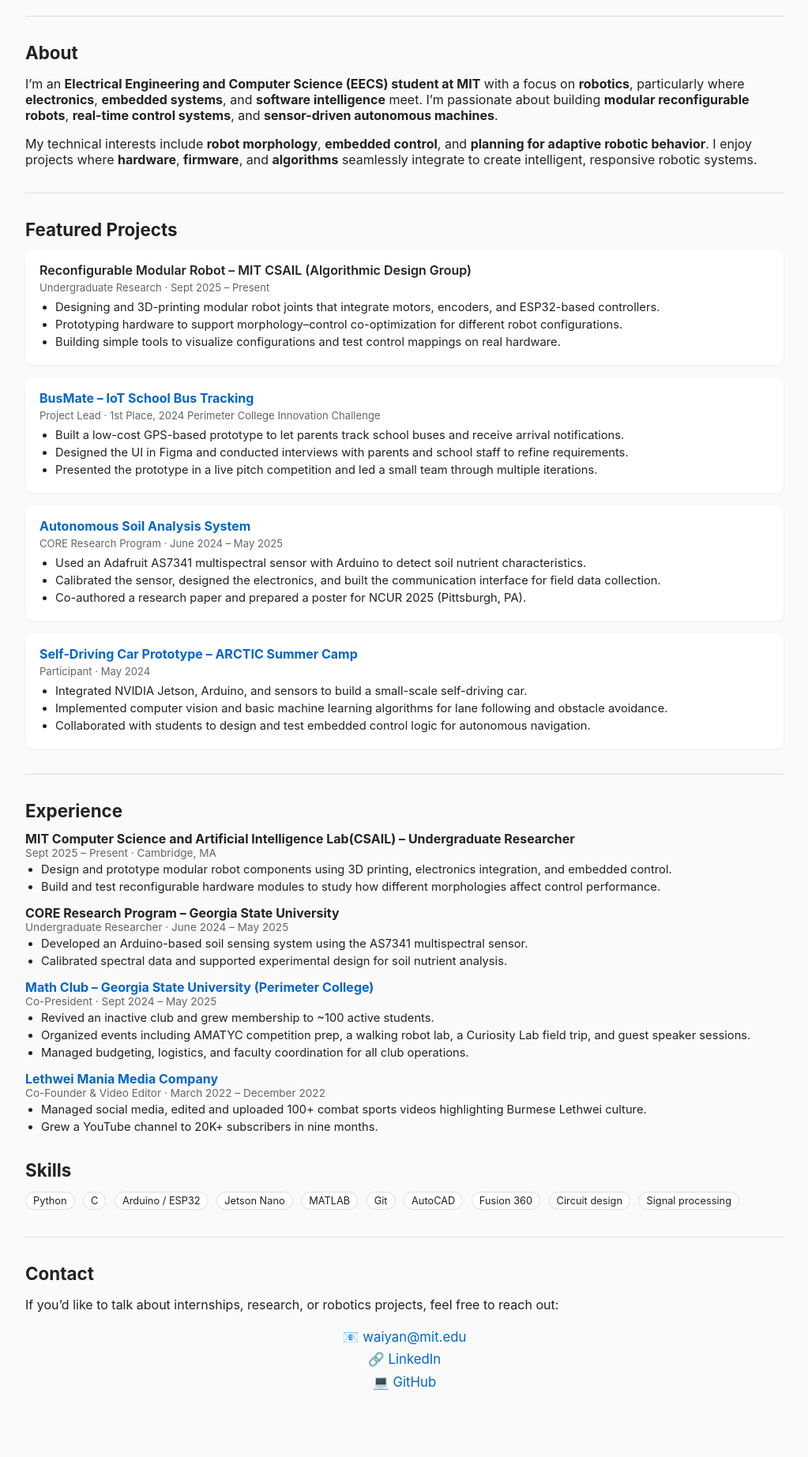
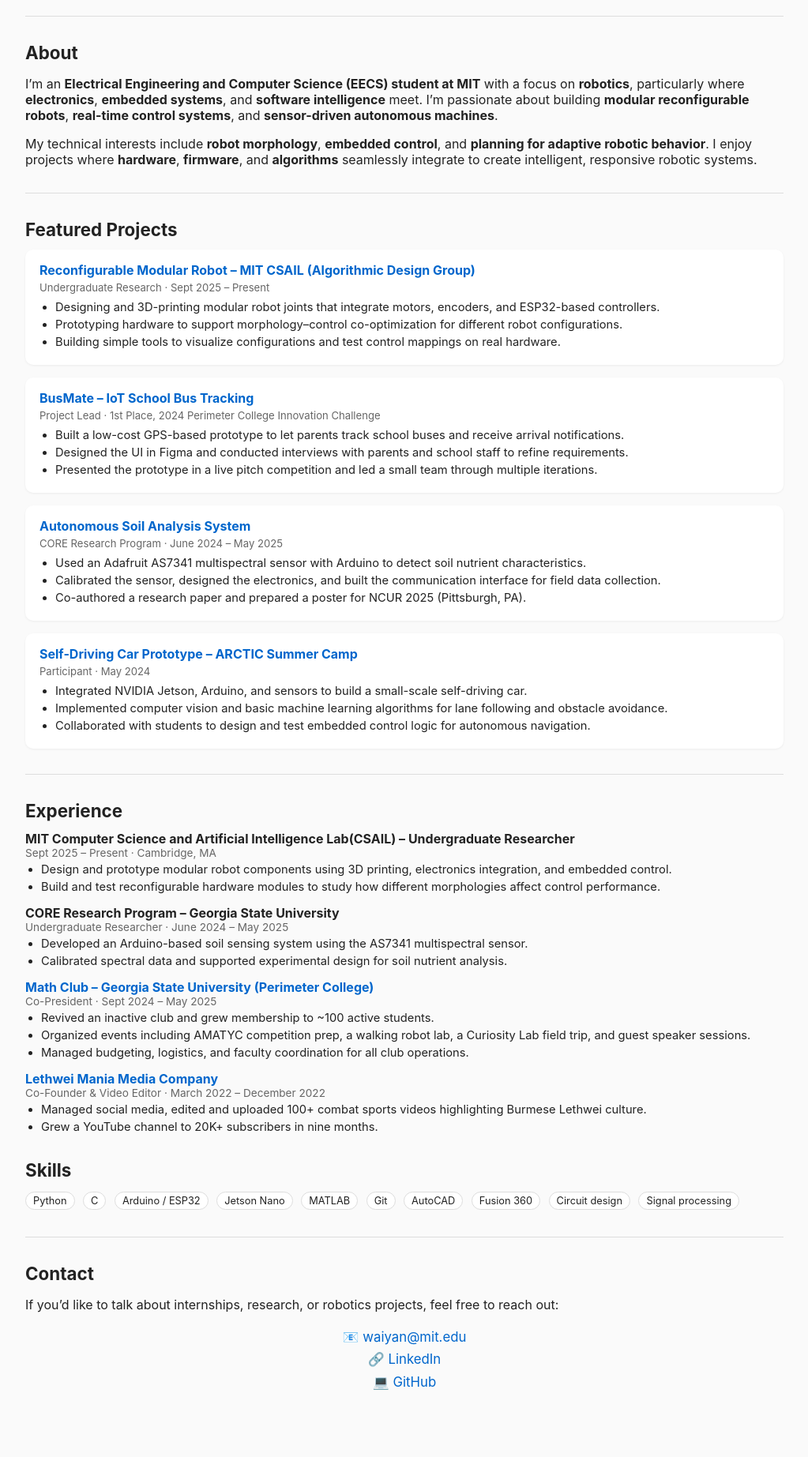
Before and after one commit to Waiyan512/portfolio, a Jekyll site: the page built from index.md, in a window 1280 px wide. Shown: the part 244-2089 px from the top of the page at 79% size, without its empty margins (128-1151 px from the left). Built offline with Jekyll 4.4.1, drawn with Linux system fonts in a browser that asks for light colours.

Commit message:
Update index.md

```diff
--- a/index.md
+++ b/index.md
@@ -50,7 +50,13 @@ My technical interests include **robot morphology**, **embedded control**, and *
 <div class="projects-grid">
 
   <div class="project-card">
-    <div class="project-title">Reconfigurable Modular Robot – MIT CSAIL (Algorithmic Design Group)</div>
+    <div class="project-title">
+      <strong>
+      <a href="modular.pdf" target="_blank">
+        Reconfigurable Modular Robot – MIT CSAIL (Algorithmic Design Group)
+      </a>
+    </strong>
+    </div>
     <div class="project-meta">Undergraduate Research · Sept 2025 – Present</div>
     <ul>
       <li>Designing and 3D-printing modular robot joints that integrate motors, encoders, and ESP32-based controllers.</li>
```
